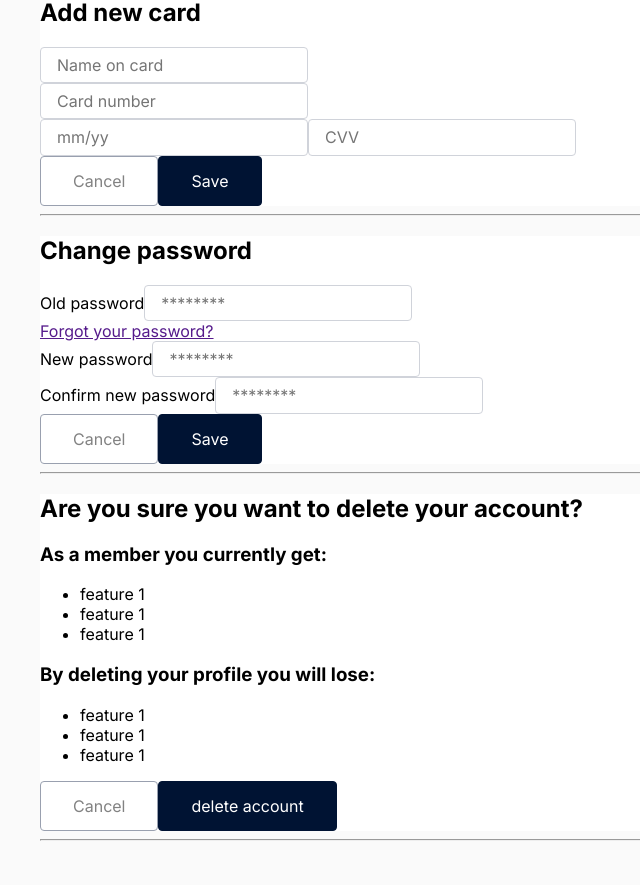
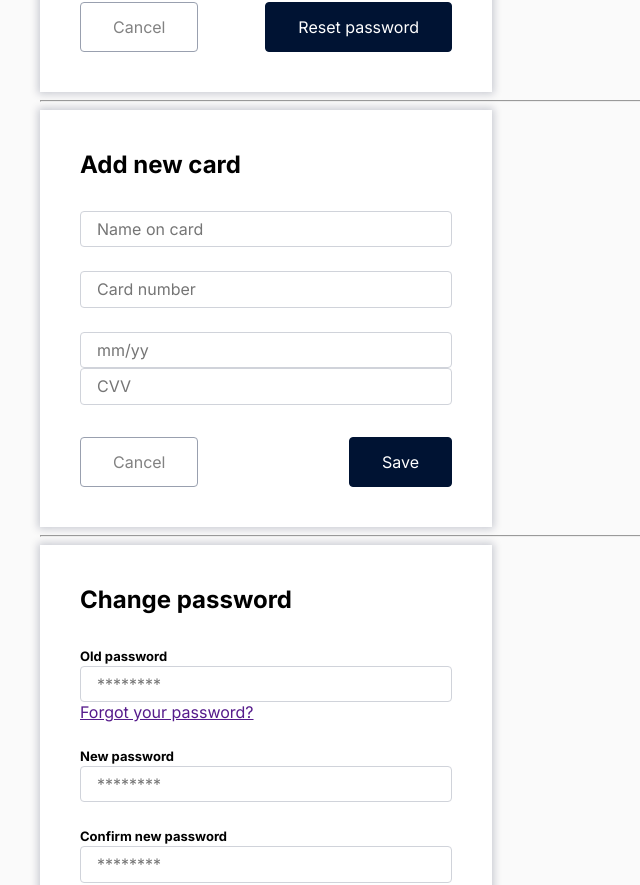
Before and after one commit to etroynov/pcl, a Vue app: page / in a window 1280 px wide. Shown: the part 388-1273 px from the top of the page, without its empty margins (0-640 px from the left). Before the commit the page ends 1237 px from the top, so only its background shows below. Built offline with nearby package versions, Linux system fonts and the light colour scheme.

Commit message:
add modals styles

```diff
--- a/src/components/modals/AddNewCard.vue
+++ b/src/components/modals/AddNewCard.vue
@@ -35,6 +35,34 @@ import Button from '@/components/Button.vue';
 
 <style scoped>
 .modal {
+  width: 452px;
+  display: grid;
+  gap: 32px;
   background: var(--main-color);
+  padding: 40px;
+  box-shadow: 0px 0px 8px 2px rgba(0, 14, 51, 0.2);
+}
+
+.modal__body {
+  display: grid;
+  gap: 24px;
+}
+
+.modal__title {
+  margin: 0;
+}
+
+.form__group {
+  display: grid;
+
+}
+.form__group:not(:last-child) {
+  padding-bottom: 24px;
+}
+
+
+.modal__footer {
+  display: flex;
+  justify-content: space-between;
 }
 </style>
--- a/src/components/modals/ChangePassword.vue
+++ b/src/components/modals/ChangePassword.vue
@@ -40,6 +40,39 @@ import Button from '@/components/Button.vue';
 
 <style scoped>
 .modal {
+  width: 452px;
+  display: grid;
+  gap: 32px;
   background: var(--main-color);
+  padding: 40px;
+  box-shadow: 0px 0px 8px 2px rgba(0, 14, 51, 0.2);
+}
+
+.modal__title {
+  margin: 0;
+}
+
+.modal__body {
+  display: grid;
+  gap: 24px;
+}
+
+.form__group {
+  display: grid;
+}
+
+.form__group:not(:last-child) {
+  padding-bottom: 24px;
+}
+
+.form__label {
+  font-weight: 700;
+  font-size: 13px;
+  line-height: 20px;
+}
+
+.modal__footer {
+  display: flex;
+  justify-content: space-between;
 }
 </style>
--- a/src/components/modals/DeleteAccount.vue
+++ b/src/components/modals/DeleteAccount.vue
@@ -17,7 +17,7 @@ import Button from '@/components/Button.vue';
         </header>
 
         <div class="info__body">
-          <ul>
+          <ul class="info__body__features">
             <li>feature 1</li>
             <li>feature 1</li>
             <li>feature 1</li>
@@ -31,7 +31,7 @@ import Button from '@/components/Button.vue';
         </header>
 
         <div class="info__body">
-          <ul>
+          <ul class="info__body__features">
             <li>feature 1</li>
             <li>feature 1</li>
             <li>feature 1</li>
@@ -42,13 +42,58 @@ import Button from '@/components/Button.vue';
 
     <footer class="modal__footer">
       <Button>Cancel</Button>
-      <Button type="primary">delete account</Button>
+      <Button type="primary">Delete Account</Button>
     </footer>
   </div>
 </template>
 
 <style scoped>
 .modal {
+  width: 452px;
+  display: grid;
+  gap: 32px;
   background: var(--main-color);
+  padding: 40px;
+  box-shadow: 0px 0px 8px 2px rgba(0, 14, 51, 0.2);
+}
+
+.modal__body {
+  display: flex;
+  justify-content: space-between;
+}
+
+.info {
+  display: flex;
+  flex-direction: column;
+  gap: 12px;
+}
+
+.info__title {
+  margin: 0;
+  font-weight: 400;
+  font-size: 20px;
+  color: #3A3F4B;
+}
+
+.info__body {
+  font-weight: 400;
+  font-size: 16px;
+  color: #555252;
+}
+
+.info__body__features {
+  margin: 0;
+  display: grid;
+  gap: 8px;
+}
+
+.modal__title {
+  margin: 0;
+
+}
+
+.modal__footer {
+  display: flex;
+  justify-content: space-between;
 }
 </style>
--- a/src/components/modals/ResetPassword.vue
+++ b/src/components/modals/ResetPassword.vue
@@ -21,6 +21,25 @@ import Button from '@/components/Button.vue';
 
 <style scoped>
 .modal {
+  width: 452px;
+  display: grid;
+  gap: 32px;
   background: var(--main-color);
+  padding: 40px;
+  box-shadow: 0px 0px 8px 2px rgba(0, 14, 51, 0.2);
+}
+
+.modal__body {
+  display: grid;
+  gap: 24px;
+}
+
+.modal__title {
+  margin: 0;
+}
+
+.modal__footer {
+  display: flex;
+  justify-content: space-between;
 }
 </style>
```
